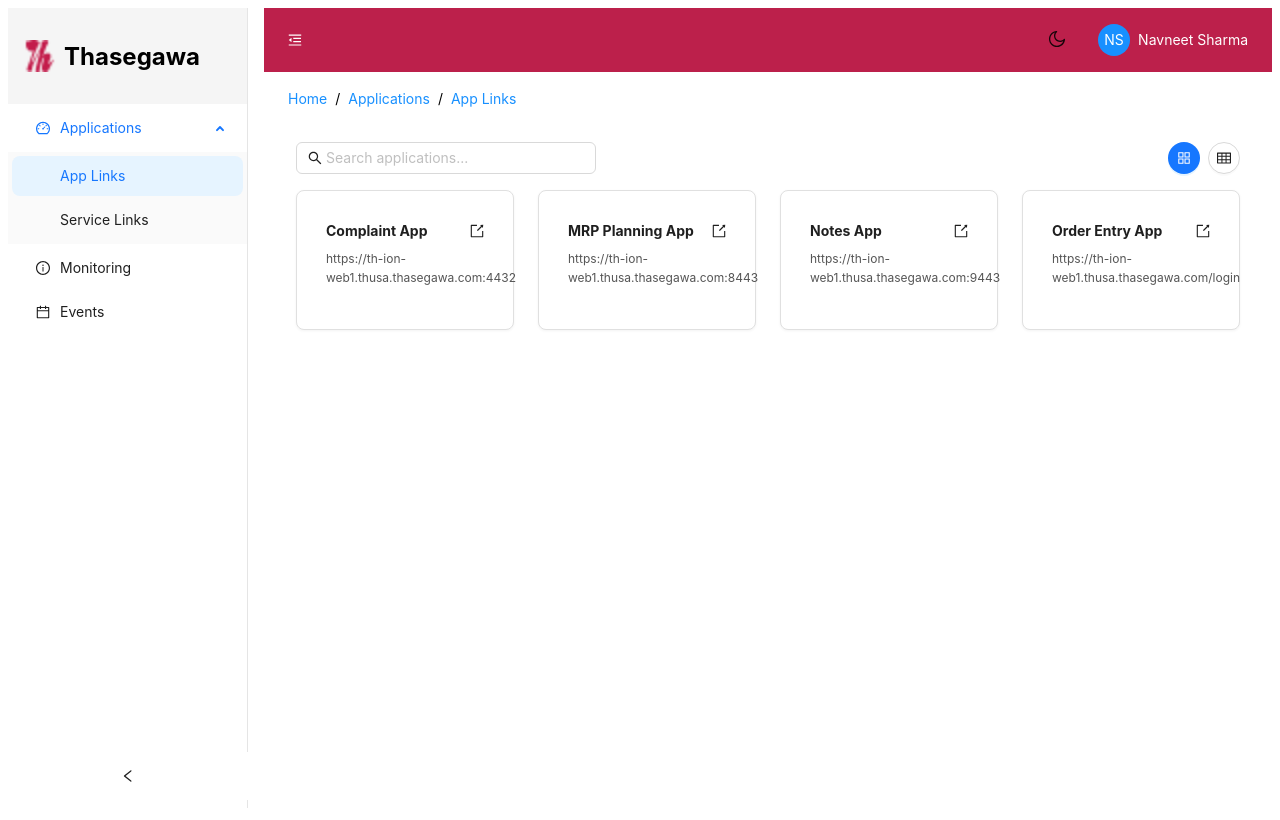
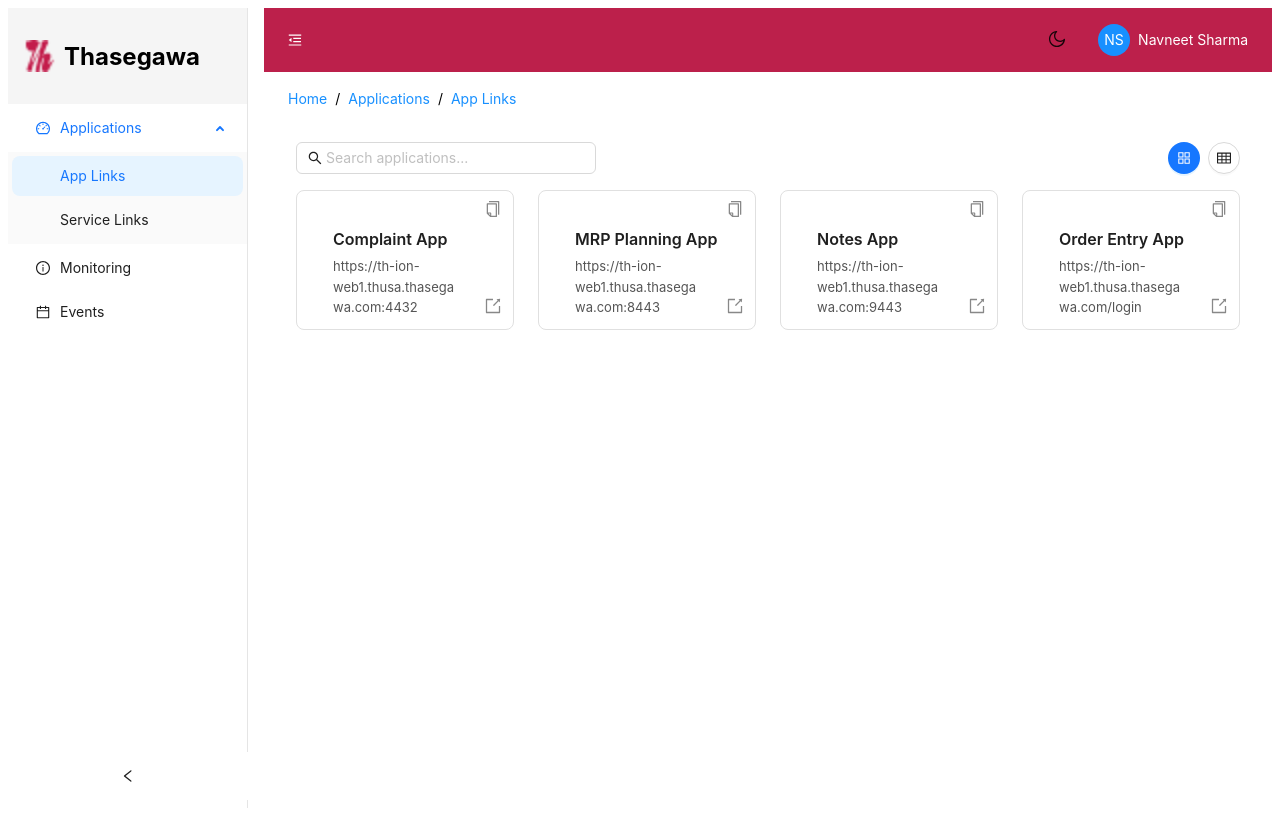
Before and after one commit to Navneet11Sharma11/thasegawa-portal, a React (Vite) app: page /applications/app-links in a window 1280 px wide. Shown: the top 820 px of the page. Built offline with nearby package versions, Linux system fonts and the light colour scheme.

Commit message:
Added Handled Copy Feature

```diff
--- a/src/components/common/CardGrid.tsx
+++ b/src/components/common/CardGrid.tsx
@@ -1,6 +1,6 @@
 import React from 'react';
-import { Card, Col, Row, Typography } from 'antd';
-import { ExportOutlined } from '@ant-design/icons';
+import { Card, Col, Row, Typography, Tooltip } from 'antd';
+import { ExportOutlined, CopyOutlined } from '@ant-design/icons';
 import { useTheme } from '../../context/ThemeContext';
 
 const { Title } = Typography;
@@ -18,46 +18,98 @@ interface CardGridProps {
 
 const CardGrid: React.FC<CardGridProps> = ({ items }) => {
   const { theme } = useTheme();
+
+  const handleCopy = (url: string) => {
+    navigator.clipboard.writeText(url);
+  };
+
   return (
     <Row gutter={[24, 24]}>
       {items.map((item) => (
         <Col key={item.key} xs={24} sm={12} md={8} lg={6}>
           <Card
-            className={theme === 'dark' ? 'dark-card' : ''}
+            className={`app-card ${theme === 'dark' ? 'dark-card' : ''}`}
             hoverable
-            onClick={() => window.open(item.url, '_blank')}
             style={{
-              cursor: 'pointer',
+              position: 'relative',
               height: 140,
+              border: '1px solid #e0e0e0',
+              borderRadius: 8,
               display: 'flex',
               flexDirection: 'column',
               justifyContent: 'space-between',
-              padding: 5,
-              border: '1px solid #e0e0e0',
-              borderRadius: 8,
-              boxShadow: '0 1px 3px rgba(0,0,0,0.05)',
+              padding: 12,
+              cursor: 'pointer',
             }}
           >
+            {/* Top Right Copy Icon */}
+            <Tooltip title="Copy URL">
+              <CopyOutlined
+                onClick={(e) => {
+                  e.stopPropagation(); // prevent card click
+                  handleCopy(item.url);
+                }}
+                style={{
+                  position: 'absolute',
+                  top: 10,
+                  right: 12,
+                  fontSize: 16,
+                  color: theme === 'dark' ? '#ccc' : '#888',
+                  cursor: 'pointer',
+                }}
+              />
+            </Tooltip>
+
+            {/* Title */}
             <div
               style={{
-                display: 'flex',
-                justifyContent: 'space-between',
-                alignItems: 'center',
-                fontWeight: 'bold',
+                fontWeight: 600,
+                fontSize: 16,
                 whiteSpace: 'nowrap',
                 overflow: 'hidden',
                 textOverflow: 'ellipsis',
               }}
               title={item.title}
             >
-              <span style={{ overflow: 'hidden', textOverflow: 'ellipsis' }}>
-                {item.title}
-              </span>
+              {item.title}
+            </div>
+
+            {/* URL */}
+            <Tooltip title="Open App">
+              <div
+                onClick={(e) => {
+                  e.stopPropagation();
+                  navigator.clipboard.writeText(item.url);
+                }}
+                style={{
+                  fontSize: 13,
+                  color: theme === 'dark' ? '#bbb' : '#555',
+                  wordBreak: 'break-word',
+                  marginTop: 4,
+                  paddingRight: 20,
+                  cursor: 'pointer',
+                }}
+              >
+                {item.url}
+              </div>
+            </Tooltip>
+
+            {/* Bottom Right External Link */}
+            <a
+              href={item.url}
+              target="_blank"
+              rel="noopener noreferrer"
+              onClick={(e) => e.stopPropagation()} // prevent card click
+              style={{
+                position: 'absolute',
+                bottom: 10,
+                right: 12,
+                fontSize: 16,
+                color: theme === 'dark' ? '#ccc' : '#888',
+              }}
+            >
               <ExportOutlined />
-            </div>
-            <div style={{ fontSize: 12, color: '#555', marginTop: 8 }} title={item.description}>
-              {item.url}
-            </div>
+            </a>
           </Card>
         </Col>
       ))}
```
